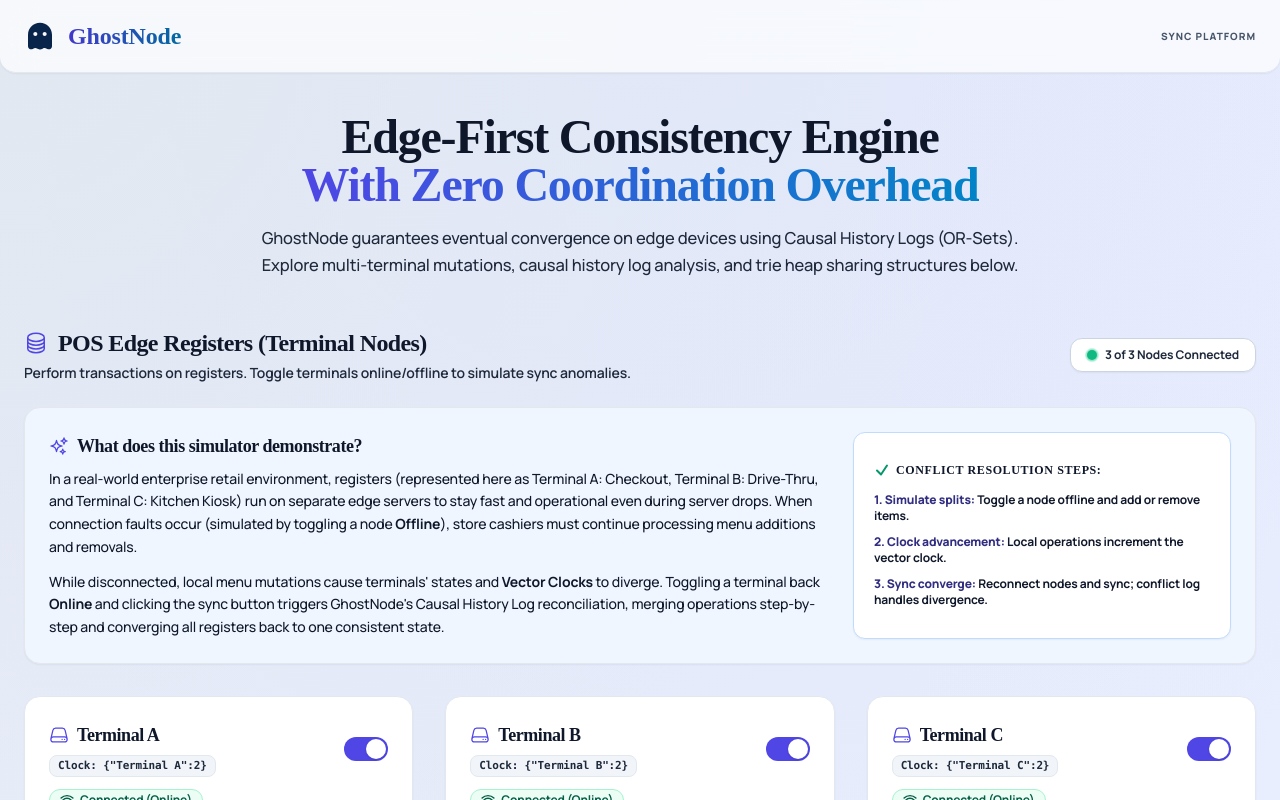
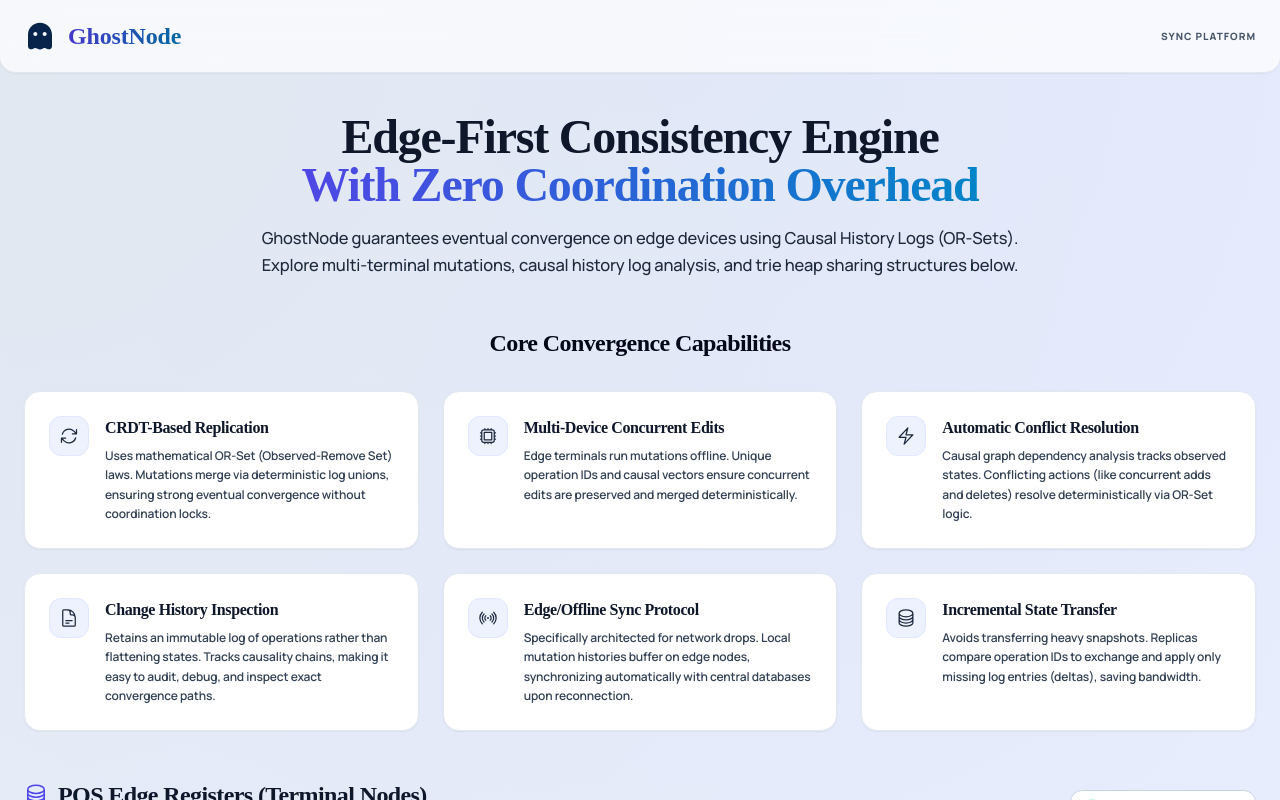
Before and after one commit to mathantkumar/GN, a React (Vite) app: page / in a window 1280 px wide. Shown: the top 800 px of the page. Built offline with nearby package versions, Linux system fonts and the light colour scheme; a web font is replaced by a local one.

Commit message:
feat: add Core Convergence Capabilities section to App.tsx showing engine features

```diff
--- a/src/App.tsx
+++ b/src/App.tsx
@@ -530,6 +530,87 @@ export default function App() {
           <p className="text-slate-800 text-[16.5px] font-medium leading-relaxed max-w-3xl mx-auto">
             GhostNode guarantees eventual convergence on edge devices using Causal History Logs (OR-Sets). Explore multi-terminal mutations, causal history log analysis, and trie heap sharing structures below.
           </p>
+        </section>
+
+        {/* CORE CONVERGENCE CAPABILITIES */}
+        <section className="mb-12">
+          <h3 className="text-center font-serif text-2xl font-bold text-slate-950 mb-8">
+            Core Convergence Capabilities
+          </h3>
+          <div className="grid grid-cols-1 md:grid-cols-2 lg:grid-cols-3 gap-6">
+            {/* Feature 1 */}
+            <div className="p-6 border border-slate-200 rounded-2xl bg-white shadow-sm hover:shadow-md transition duration-200 flex gap-4">
+              <div className="w-10 h-10 shrink-0 rounded-xl bg-indigo-50 border border-indigo-100 flex items-center justify-center">
+                <ArrowPathIcon className="w-5 h-5 text-indigo-650" />
+              </div>
+              <div>
+                <h4 className="font-serif font-bold text-slate-900 text-base mb-1.5">CRDT-Based Replication</h4>
+                <p className="text-[12px] text-slate-700 font-semibold leading-relaxed">
+                  Uses mathematical OR-Set (Observed-Remove Set) laws. Mutations merge via deterministic log unions, ensuring strong eventual convergence without coordination locks.
+                </p>
+              </div>
+            </div>
+            {/* Feature 2 */}
+            <div className="p-6 border border-slate-200 rounded-2xl bg-white shadow-sm hover:shadow-md transition duration-200 flex gap-4">
+              <div className="w-10 h-10 shrink-0 rounded-xl bg-indigo-50 border border-indigo-100 flex items-center justify-center">
+                <CpuChipIcon className="w-5 h-5 text-indigo-650" />
+              </div>
+              <div>
+                <h4 className="font-serif font-bold text-slate-900 text-base mb-1.5">Multi-Device Concurrent Edits</h4>
+                <p className="text-[12px] text-slate-700 font-semibold leading-relaxed">
+                  Edge terminals run mutations offline. Unique operation IDs and causal vectors ensure concurrent edits are preserved and merged deterministically.
+                </p>
+              </div>
+            </div>
+            {/* Feature 3 */}
+            <div className="p-6 border border-slate-200 rounded-2xl bg-white shadow-sm hover:shadow-md transition duration-200 flex gap-4">
+              <div className="w-10 h-10 shrink-0 rounded-xl bg-indigo-50 border border-indigo-100 flex items-center justify-center">
+                <BoltIcon className="w-5 h-5 text-indigo-650" />
+              </div>
+              <div>
+                <h4 className="font-serif font-bold text-slate-900 text-base mb-1.5">Automatic Conflict Resolution</h4>
+                <p className="text-[12px] text-slate-700 font-semibold leading-relaxed">
+                  Causal graph dependency analysis tracks observed states. Conflicting actions (like concurrent adds and deletes) resolve deterministically via OR-Set logic.
+                </p>
+              </div>
+            </div>
+            {/* Feature 4 */}
+            <div className="p-6 border border-slate-200 rounded-2xl bg-white shadow-sm hover:shadow-md transition duration-200 flex gap-4">
+              <div className="w-10 h-10 shrink-0 rounded-xl bg-indigo-50 border border-indigo-100 flex items-center justify-center">
+                <DocumentTextIcon className="w-5 h-5 text-indigo-650" />
+              </div>
+              <div>
+                <h4 className="font-serif font-bold text-slate-900 text-base mb-1.5">Change History Inspection</h4>
+                <p className="text-[12px] text-slate-700 font-semibold leading-relaxed">
+                  Retains an immutable log of operations rather than flattening states. Tracks causality chains, making it easy to audit, debug, and inspect exact convergence paths.
+                </p>
+              </div>
+            </div>
+            {/* Feature 5 */}
+            <div className="p-6 border border-slate-200 rounded-2xl bg-white shadow-sm hover:shadow-md transition duration-200 flex gap-4">
+              <div className="w-10 h-10 shrink-0 rounded-xl bg-indigo-50 border border-indigo-100 flex items-center justify-center">
+                <SignalIcon className="w-5 h-5 text-indigo-650" />
+              </div>
+              <div>
+                <h4 className="font-serif font-bold text-slate-900 text-base mb-1.5">Edge/Offline Sync Protocol</h4>
+                <p className="text-[12px] text-slate-700 font-semibold leading-relaxed">
+                  Specifically architected for network drops. Local mutation histories buffer on edge nodes, synchronizing automatically with central databases upon reconnection.
+                </p>
+              </div>
+            </div>
+            {/* Feature 6 */}
+            <div className="p-6 border border-slate-200 rounded-2xl bg-white shadow-sm hover:shadow-md transition duration-200 flex gap-4">
+              <div className="w-10 h-10 shrink-0 rounded-xl bg-indigo-50 border border-indigo-100 flex items-center justify-center">
+                <CircleStackIcon className="w-5 h-5 text-indigo-650" />
+              </div>
+              <div>
+                <h4 className="font-serif font-bold text-slate-900 text-base mb-1.5">Incremental State Transfer</h4>
+                <p className="text-[12px] text-slate-700 font-semibold leading-relaxed">
+                  Avoids transferring heavy snapshots. Replicas compare operation IDs to exchange and apply only missing log entries (deltas), saving bandwidth.
+                </p>
+              </div>
+            </div>
+          </div>
         </section>
 
         {/* TERMINAL NODES CONTROLLER */}
```
